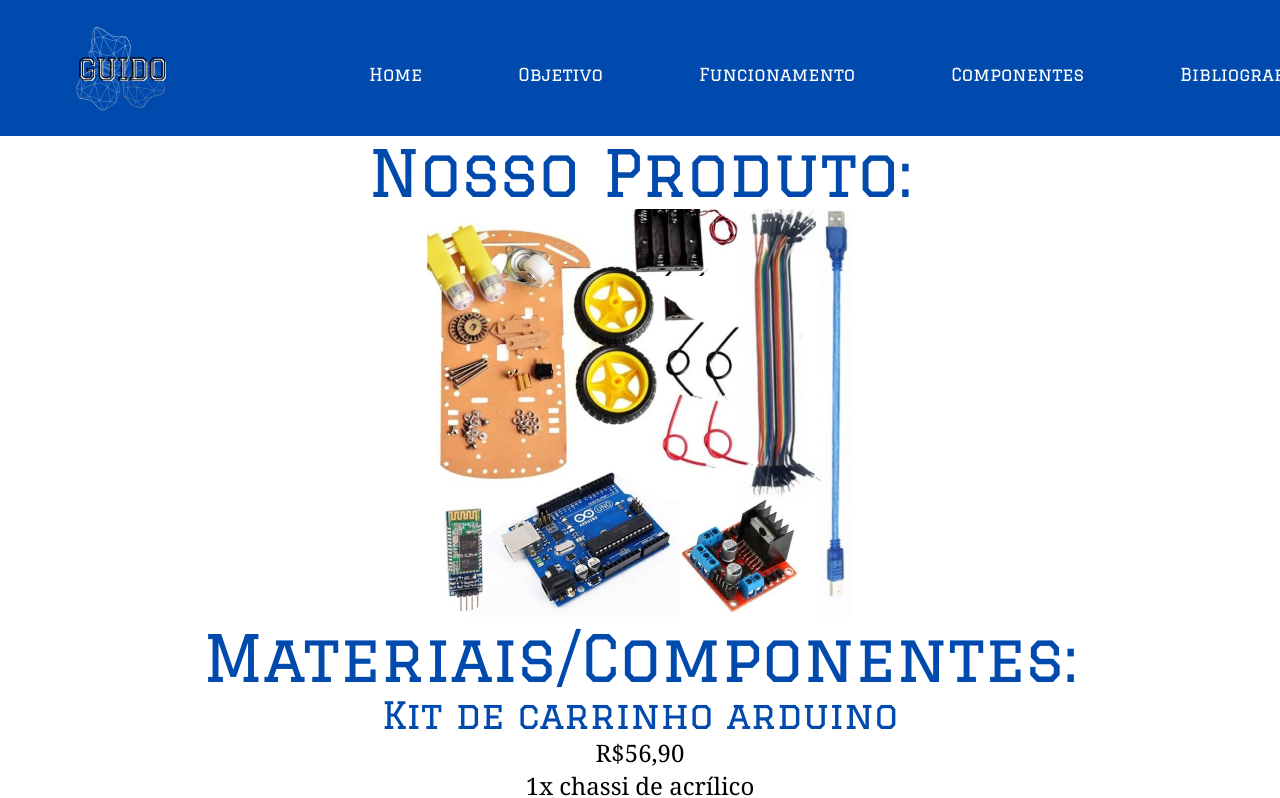
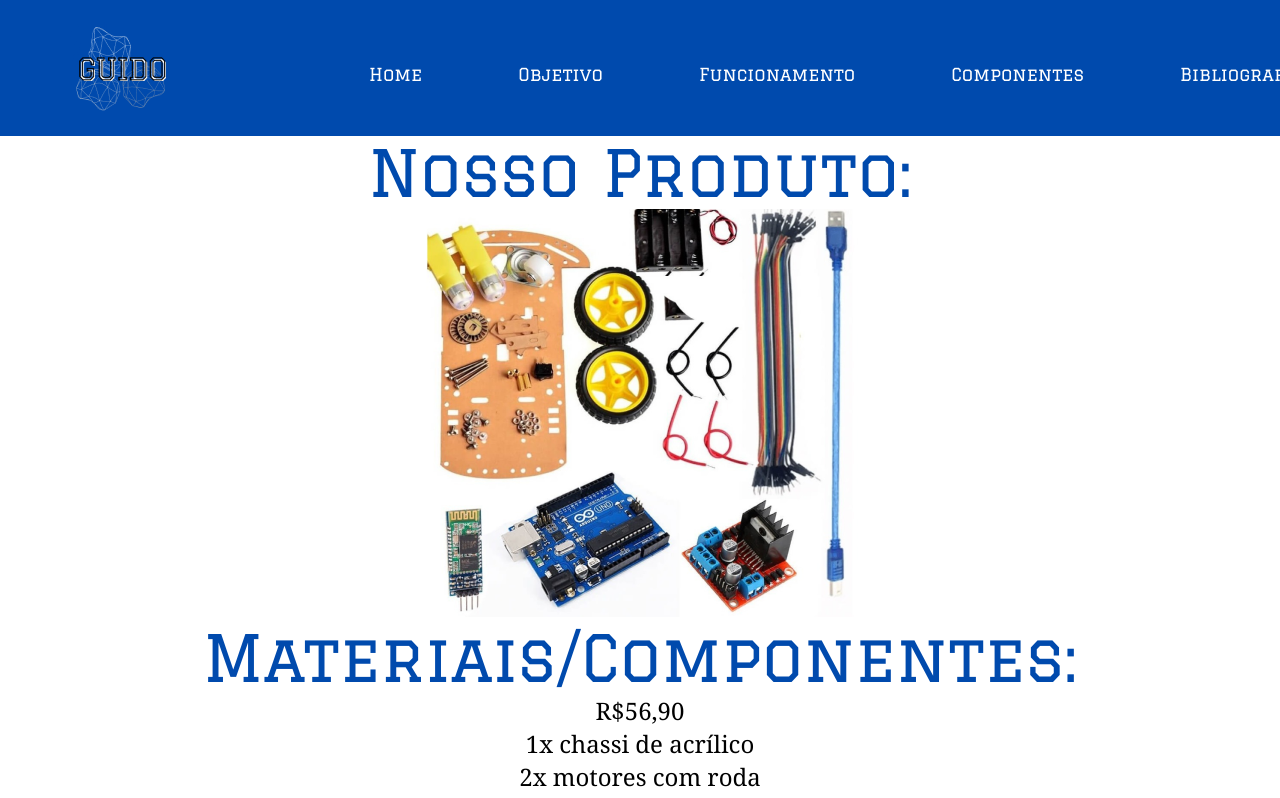
Before and after one commit to EmilyMFerreira/tccg, a React (Vite) app: page /componentes in a window 1280 px wide. Shown: the top 798 px of the page. Built offline with nearby package versions, Linux system fonts and the light colour scheme.

Commit message:
mais ajustes

```diff
--- a/src/paginas/componentes.jsx
+++ b/src/paginas/componentes.jsx
@@ -21,11 +21,6 @@ function Componentes() {
 <div id="material">
     <h1>Materiais/Componentes:</h1>
     </div>
-
-
-<div className="kit">
-    <p>Kit de carrinho arduino</p>
-</div>
 
 <div className="comp">
  <p>
```
